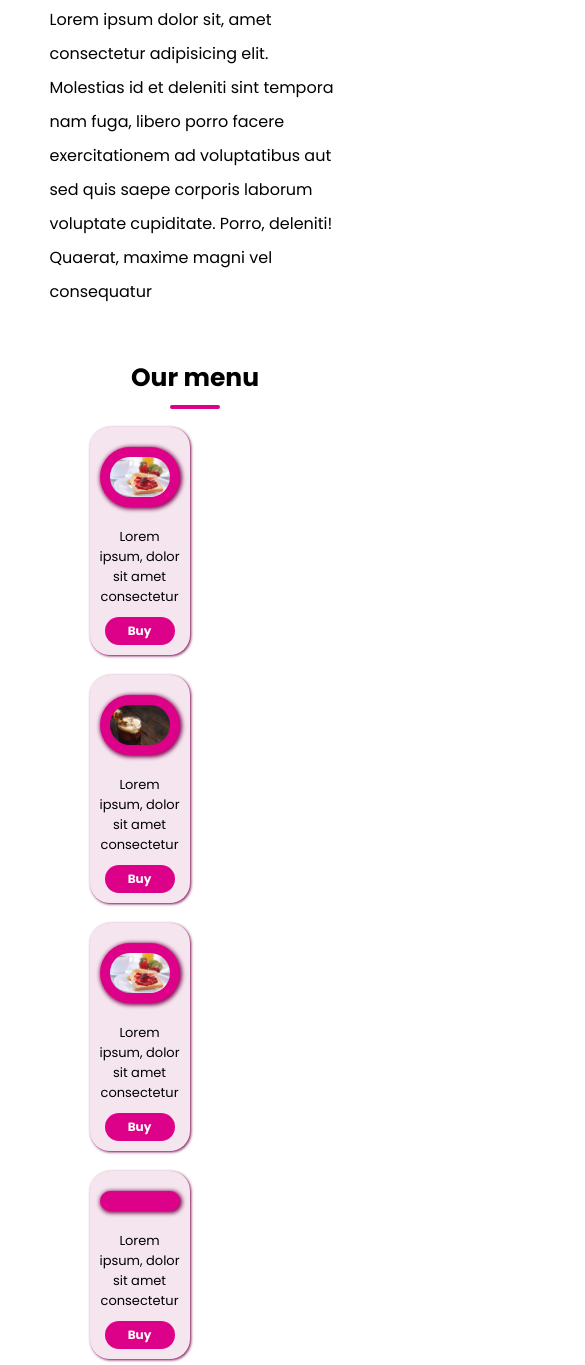
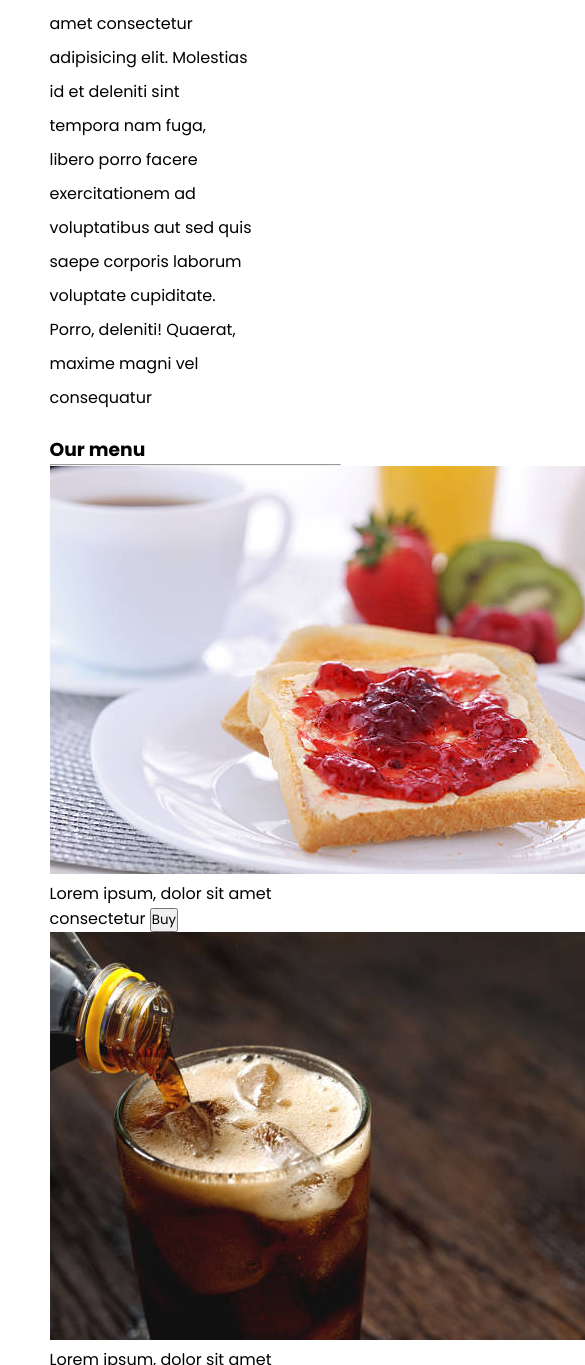
Before and after one commit to marytechme/Naaz-beverage, a website: page index.html in a window 390 px wide. Shown: the part 635-2000 px from the top of the page, 585 px wide, since content can reach past the window. Drawn offline with Linux system fonts and the light colour scheme.

Commit message:
modified the menu

```diff
--- a/Components/_contact.scss
+++ b/Components/_contact.scss
@@ -54,3 +54,42 @@
         width: 90%;
     }
 }
+
+@media screen and (max-width: 300px) {
+    .contact{
+        width: 100%;
+
+        textarea{
+            border: none;
+            border-radius: 20px;
+            outline: none;
+            width: 20%;
+        }
+        input{
+            margin: 20px 20px;
+            border: none;
+            padding: 10px 10px;
+            outline: none;
+            border-radius: 20px;
+        }
+
+        .send{
+            width: 70px;
+            padding: 5px 15PX;
+            border: none;
+            background-color: rgb(221, 0, 136);
+            color: white;
+            font-weight: bold;
+            font-size: 12px;
+            border-radius: 20px;
+            margin: 10px auto;
+            text-align: center;
+        }
+        .send:hover{
+            color: rgb(221, 0, 136);
+            background-color: white;
+            border: 2px solid rgb(221, 0, 136);
+            transition: 2s;
+        }
+    }
+}
--- a/Components/_main.scss
+++ b/Components/_main.scss
@@ -21,6 +21,7 @@ main{
 
         p{
             line-height: 34px;
+            width: 70%;
         }
 
         .mobile-para{
--- a/Components/_our-menu.scss
+++ /dev/null
@@ -1,110 +0,0 @@
-h3{
-    text-align: center;
-    font-size: 25px;
-    margin-top: 50px;
-}
-hr{
-    width: 50px;
-    border: 2px solid rgb(221, 0, 136);
-    border-radius: 20px;
-    margin: 8px auto;
-}
-.our-menu{
-    padding: 0 100px;
-    display: flex;
-    width: 100%;
-    margin: 0;
-
-    .our-menu-desc{
-        width: 200px;
-        display: flex;
-        flex-direction: column;
-        border:none;
-        box-shadow: 1px 1px 3px 0px rgb(121, 0, 74);
-        background-color: rgb(245, 229, 239);
-        border-radius: 20px;
-        margin: 20px;
-
-        img{
-            border: none;
-            padding: 10px;
-            border-radius: 45px;
-            background-color: rgb(221, 0, 136);
-            box-shadow: 1px 1px 4px 1px rgb(121, 0, 74);
-            margin: 20px 10px;
-        }
-        p{
-            font-size: 13px;
-            width: 80%;
-            text-align: center;
-            margin: 0 auto;
-        }
-        .buy-button{
-            width: 70px;
-            padding: 5px 15PX;
-            border: none;
-            background-color: rgb(221, 0, 136);
-            color: white;
-            font-weight: bold;
-            font-size: 12px;
-            border-radius: 20px;
-            margin: 10px auto;
-
-        }
-        .buy-button:hover{
-            color: rgb(221, 0, 136);
-            background-color: white;
-            border: 2px solid rgb(221, 0, 136);
-            transition: 2s;
-        }
-
-
-    }
-}
-
-@media screen and (max-width: 1000px) {
-    .our-menu{
-        margin: 0 100px;
-        padding: 0 100px;
-        display: flex;
-        flex-wrap: wrap;
-        .our-menu-desc{
-            width: 120px;
-            margin: 15px;
-    }
-}
-}
-
-@media screen and (max-width: 700px) {
-
-    .our-menu{
-        margin: 0 100px;
-        padding: 0 100px;
-        .our-menu-desc{
-            width: 120px;
-            margin: 12px;
-    }
-}
-}
-
-@media screen and (max-width: 500px) {
-    .our-menu{
-        margin: 0 100px;
-        padding: 0 100px;
-        .our-menu-desc{
-            width: 100px;
-            margin: 10px;
-    }
-}
-}
-
-@media screen and (max-width: 300px) {
-    .our-menu{
-        margin: 0 100px;
-        padding: 0 100px;
-        .our-menu-desc{
-            width: 170px;
-            margin: 2px;
-    }
-}
-}
```
Also changed, not shown: styles/index.css, 1 other file.
